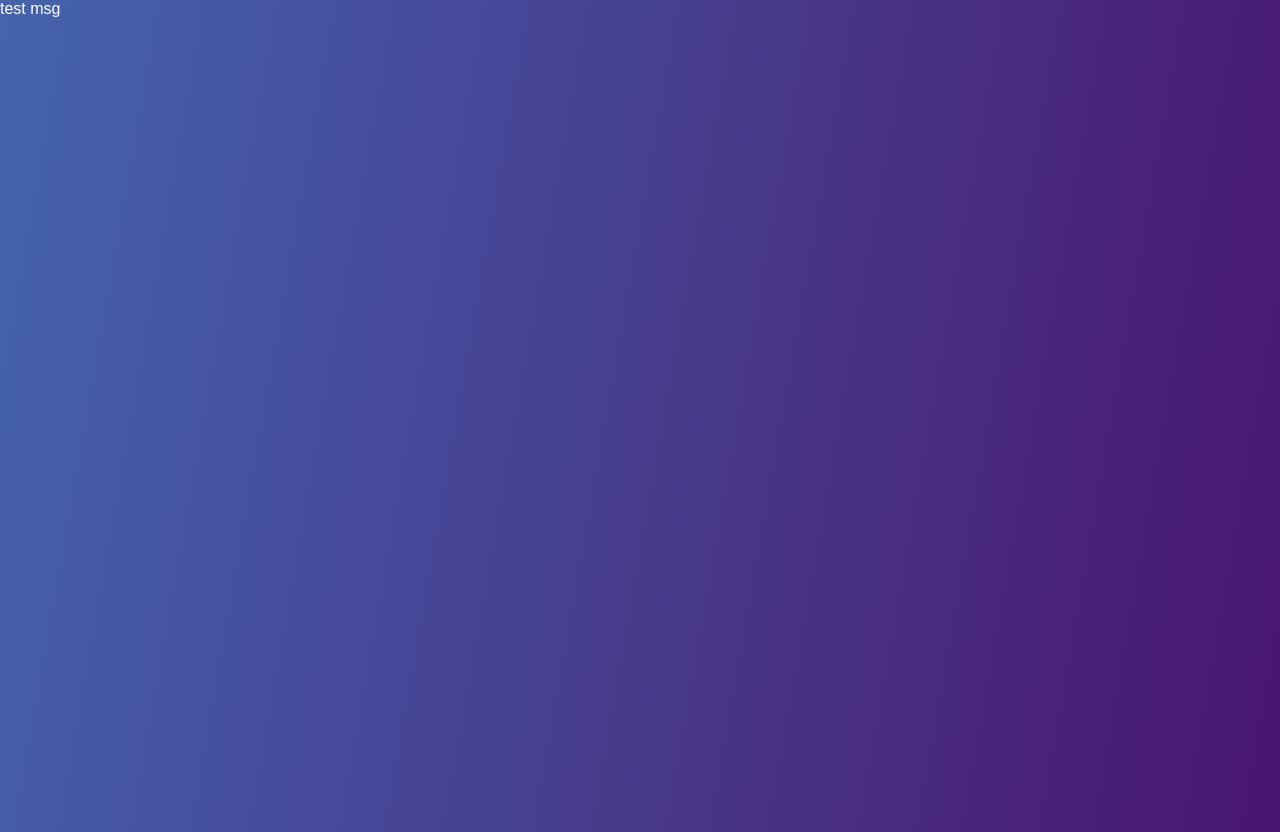
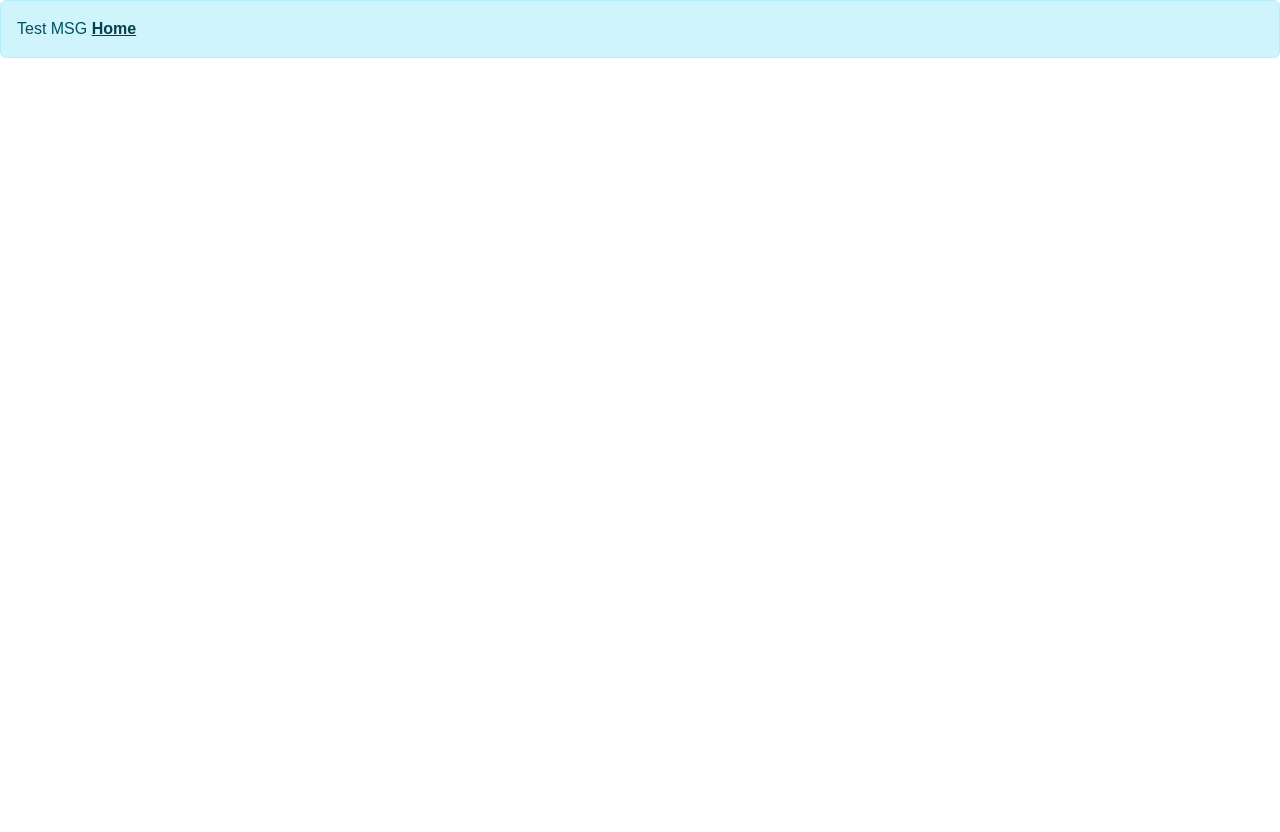
Before and after one commit to hossein-ansari/practice, a React (Create React App) app: page / in a window 1280 px wide. After the commit the page ends 800 px from the top, so only its background shows below. Built offline with nearby package versions, Linux system fonts and the light colour scheme.

Commit message:
add react bootstrap and bootstrap css

```diff
--- a/package.json
+++ b/package.json
@@ -6,6 +6,7 @@
     "@testing-library/jest-dom": "^5.16.5",
     "@testing-library/react": "^13.4.0",
     "@testing-library/user-event": "^13.5.0",
+    "bootstrap": "^5.2.3",
     "react": "^18.2.0",
     "react-bootstrap": "^2.7.4",
     "react-dom": "^18.2.0",
--- a/src/App.css
+++ b/src/App.css
@@ -11,15 +11,3 @@
   outline: 0 !important;
   box-shadow: 0 !important;
 }
-
-body {
-  background: rgb(68, 100, 173);
-  background: linear-gradient(
-    100deg,
-    rgba(68, 100, 173, 1),
-    rgba(74, 21, 110, 1)
-  );
-  color: white;
-  min-height: 100vh;
-  margin-bottom: 2rem;
-}
--- a/src/App.js
+++ b/src/App.js
@@ -9,7 +9,7 @@ export default class App extends Component {
     }
     render() {
         return (
-            <div><Alert variant='info'>test msg</Alert></div>
+            <Alert variant='info'>Test MSG <Alert.Link href='#'>Home</Alert.Link> </Alert>
         )
     }
 }
--- a/src/index.js
+++ b/src/index.js
@@ -1,6 +1,7 @@
 import React from 'react';
 import ReactDOM from 'react-dom';
 import App from './App';
+import 'bootstrap/dist/css/bootstrap.min.css';
 // import reportWebVitals from './reportWebVitals';
 
 
```
Also changed, not shown: 1 other file (tests, documents, lock files or other folders).
